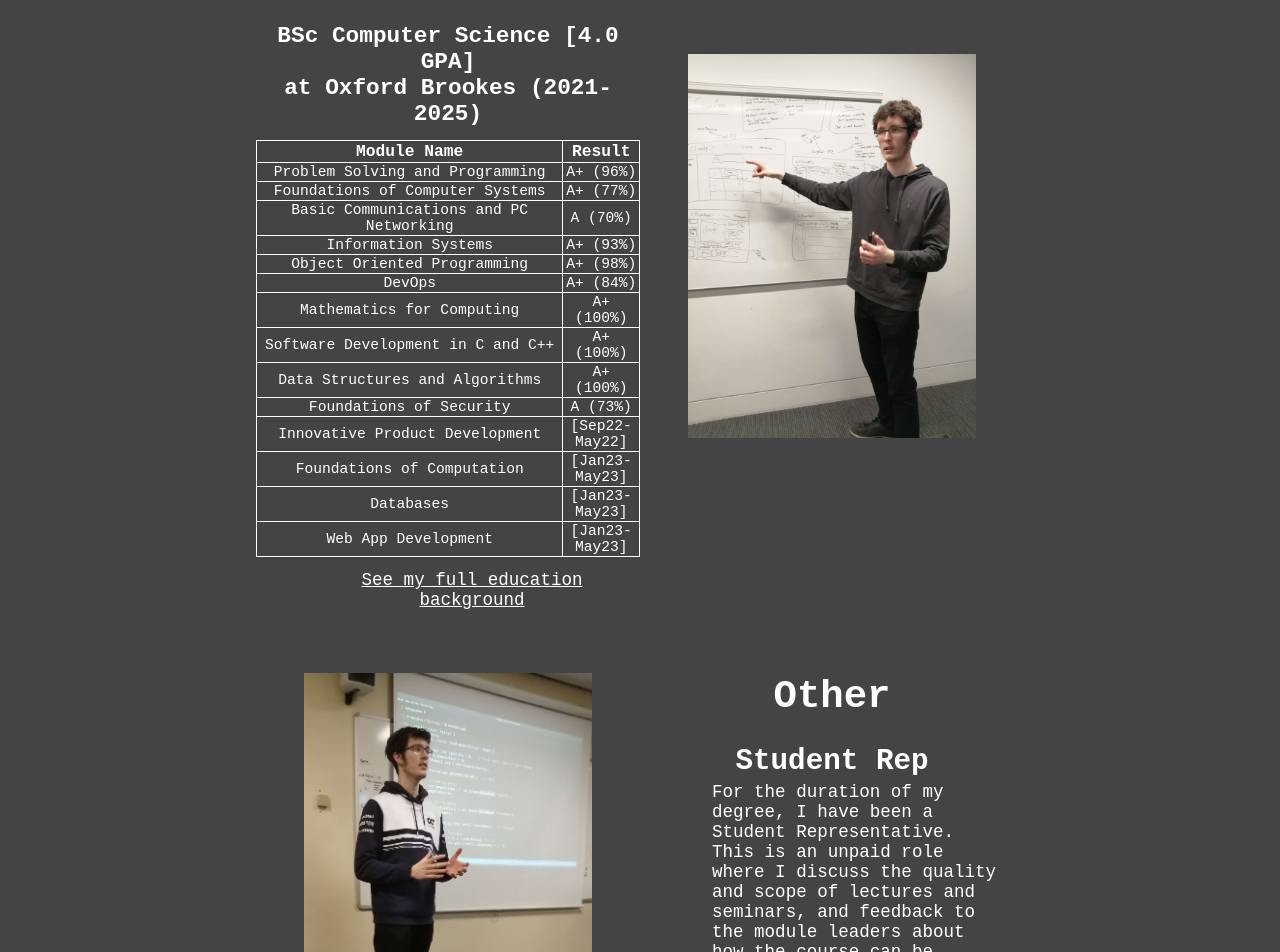
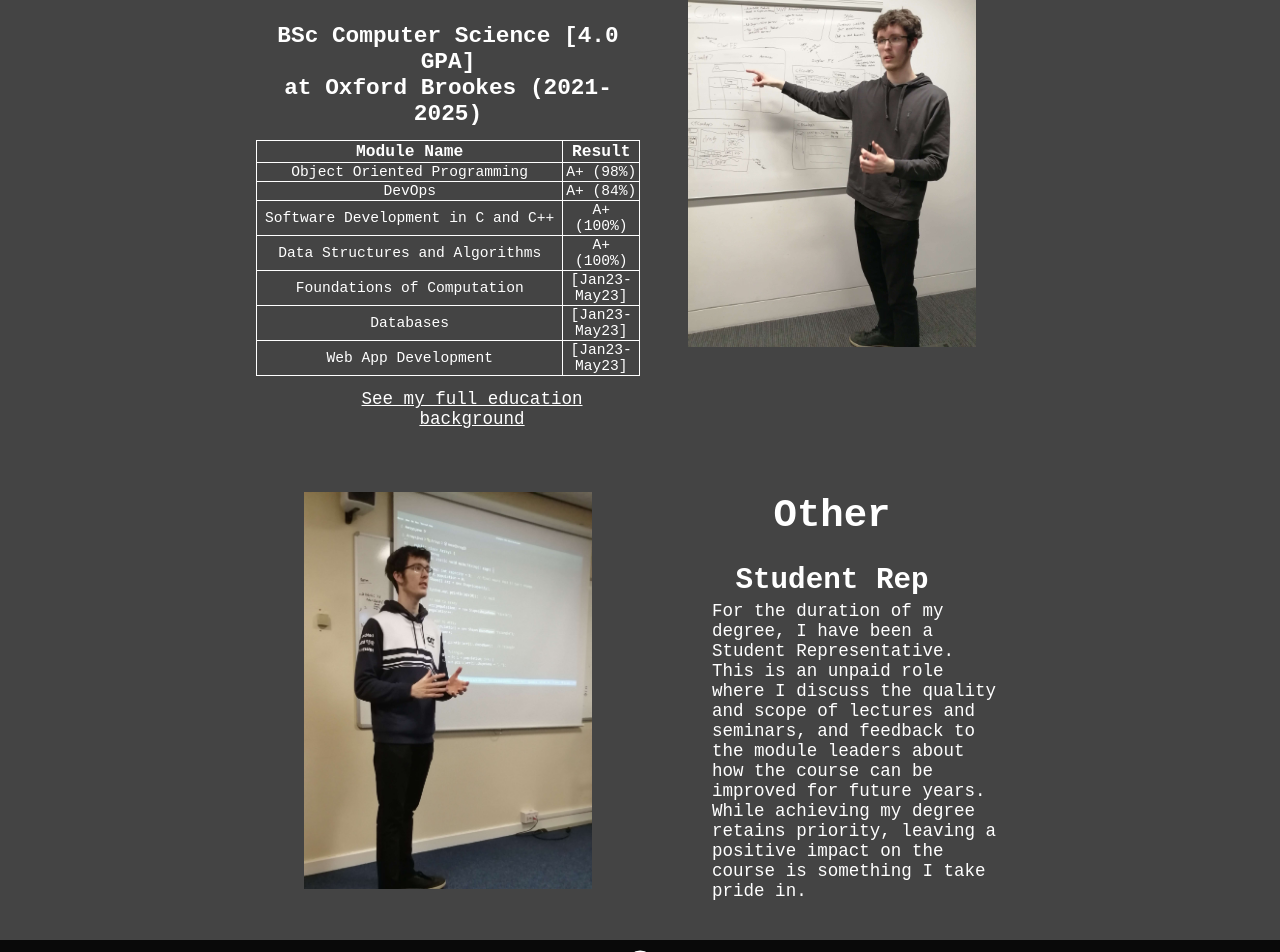
Before and after one commit to BenTaylor25/WebPortfolio2023, a React (Vite) app in the folder web-portfolio-2023/: page /WebPortfolio2023/about in a window 1280 px wide. Shown: the part 1375-2327 px from the top of the page. Built offline with nearby package versions, Linux system fonts and the light colour scheme.

Commit message:
removed modules from About Education table

```diff
--- a/web-portfolio-2023/src/components/pages/About.tsx
+++ b/web-portfolio-2023/src/components/pages/About.tsx
@@ -67,22 +67,22 @@ export default function About() {
                                 <th style={{width: "80%"}}>Module Name</th>
                                 <th style={{width: "20%"}}>Result</th>
                             </tr>
-                            <tr>
+                            {/* <tr>
                                 <td>Problem Solving and Programming</td>
                                 <td>A+ (96%)</td>
-                            </tr>
-                            <tr>
+                            </tr> */}
+                            {/* <tr>
                                 <td>Foundations of Computer Systems</td>
                                 <td>A+ (77%)</td>
-                            </tr>
-                            <tr>
+                            </tr> */}
+                            {/* <tr>
                                 <td>Basic Communications and PC Networking</td>
                                 <td>A (70%)</td>
-                            </tr>
-                            <tr>
+                            </tr> */}
+                            {/* <tr>
                                 <td>Information Systems</td>
                                 <td>A+ (93%)</td>
-                            </tr>
+                            </tr> */}
                             <tr>
                                 <td>Object Oriented Programming</td>
                                 <td>A+ (98%)</td>
@@ -91,10 +91,10 @@ export default function About() {
                                 <td>DevOps</td>
                                 <td>A+ (84%)</td>
                             </tr>
-                            <tr>
+                            {/* <tr>
                                 <td>Mathematics for Computing</td>
                                 <td>A+ (100%)</td>
-                            </tr>
+                            </tr> */}
                             <tr>
                                 <td>Software Development in C and C++</td>
                                 <td>A+ (100%)</td>
@@ -103,14 +103,14 @@ export default function About() {
                                 <td>Data Structures and Algorithms</td>
                                 <td>A+ (100%)</td>
                             </tr>
-                            <tr>
+                            {/* <tr>
                                 <td>Foundations of Security</td>
                                 <td>A (73%)</td>
-                            </tr>
-                            <tr>
+                            </tr> */}
+                            {/* <tr>
                                 <td>Innovative Product Development</td>
                                 <td>[Sep22-May22]</td>
-                            </tr>
+                            </tr> */}
                             <tr>
                                 <td>Foundations of Computation</td>
                                 <td>[Jan23-May23]</td>
```
